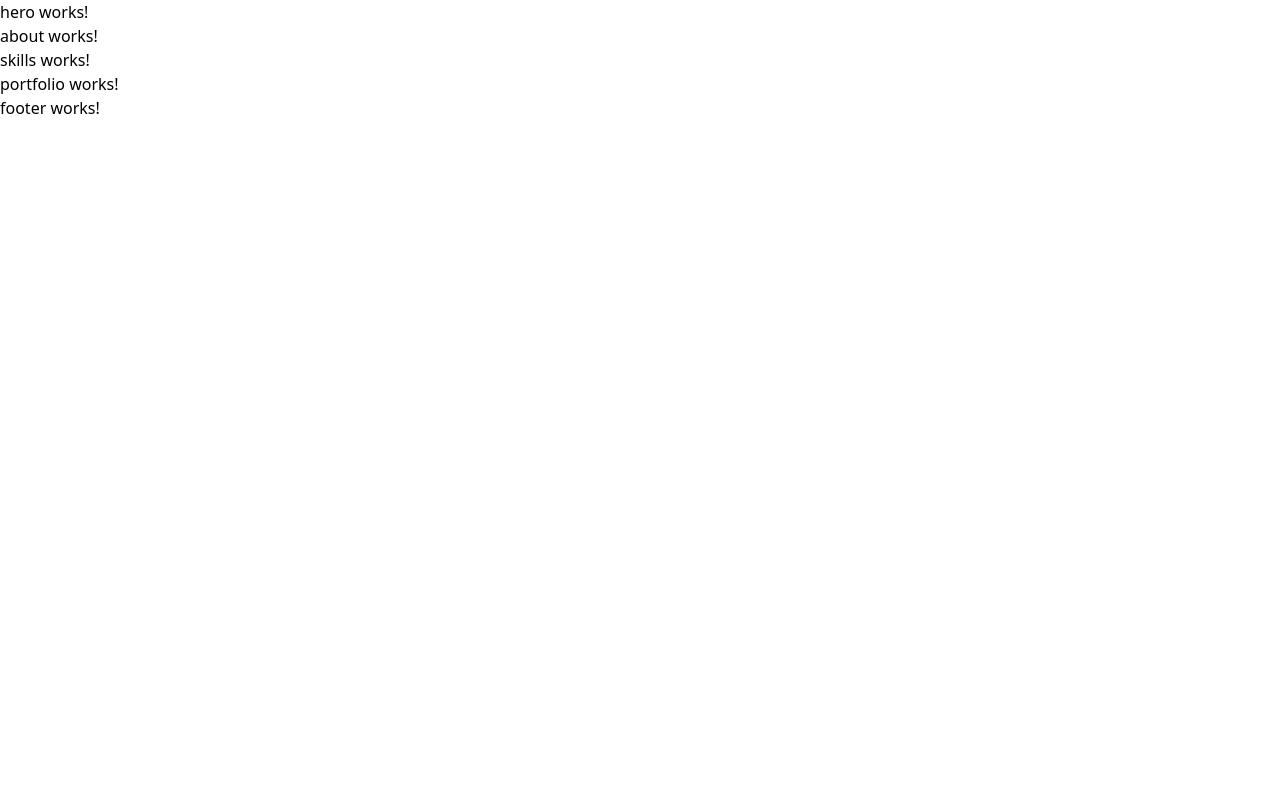
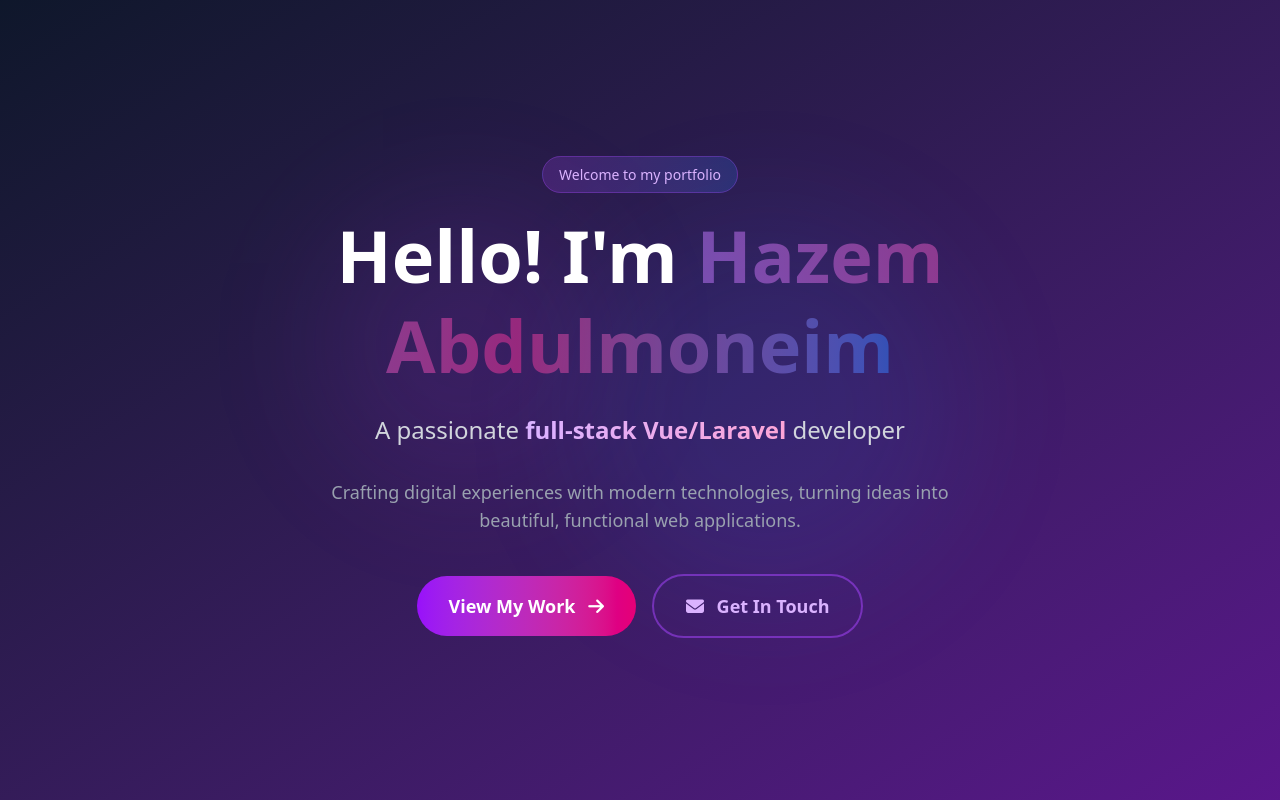
Before and after one commit to HazemPhoenix/Angular-Labs, an Angular app: page / in a window 1280 px wide. Shown: the top 800 px of the page. Built offline with nearby package versions, Linux system fonts and the light colour scheme.

Commit message:
create: finish hero section

```diff
--- a/src/app/about/about.component.html
+++ b/src/app/about/about.component.html
@@ -1 +1 @@
-<p>about works!</p>
+<div class="min-h-[100dvh] bg-purple-500"></div>
--- a/src/app/footer/footer.component.html
+++ b/src/app/footer/footer.component.html
@@ -1 +1 @@
-<p>footer works!</p>
+<div class="h-[40dvh] bg-yellow-500"></div>
--- a/src/app/hero/hero.component.html
+++ b/src/app/hero/hero.component.html
@@ -1 +1,61 @@
-<p>hero works!</p>
+<div
+  class="relative bg-gradient-to-br from-slate-900 to-purple-900 h-[100dvh] flex items-center justify-center overflow-hidden"
+>
+  <div class="absolute inset-0">
+    <div
+      class="absolute top-1/4 left-1/4 w-72 h-72 bg-purple-500/20 rounded-full blur-3xl animate-pulse"
+    ></div>
+    <div
+      class="absolute bottom-1/4 right-1/4 w-96 h-96 bg-blue-500/20 rounded-full blur-3xl animate-pulse delay-1000"
+    ></div>
+  </div>
+
+  <div class="relative z-10 text-center max-w-4xl mx-auto px-6">
+    <div class="mb-6">
+      <span
+        class="px-4 py-2 bg-gradient-to-r from-purple-500/20 to-blue-500/20 rounded-full border border-purple-500/30 text-purple-300 text-sm font-medium backdrop-blur-sm"
+      >
+        Welcome to my portfolio
+      </span>
+    </div>
+
+    <h1 class="text-5xl md:text-7xl font-bold text-white mb-6 leading-tight">
+      Hello! I'm
+      <span
+        class="bg-gradient-to-r from-purple-400 via-pink-500 to-blue-500 bg-clip-text text-transparent animate-pulse"
+      >
+        Hazem Abdulmoneim
+      </span>
+    </h1>
+
+    <p class="text-xl md:text-2xl text-gray-300 mb-8 font-light">
+      A passionate
+      <span
+        class="bg-linear-to-r from-purple-300 to-pink-300 bg-clip-text text-transparent font-semibold"
+      >
+        full-stack Vue/Laravel
+      </span>
+      developer
+    </p>
+    <p class="text-gray-400 text-lg max-w-2xl mx-auto mb-10">
+      Crafting digital experiences with modern technologies, turning ideas into
+      beautiful, functional web applications.
+    </p>
+    <div class="flex flex-col sm:flex-row gap-4 justify-center items-center">
+      <button
+        class="px-8 py-4 bg-gradient-to-r from-purple-600 to-pink-600 cursor-pointer text-white rounded-full font-semibold text-lg hover:shadow-xl hover:shadow-purple-500/25 hover:scale-105 transition-all duration-300"
+      >
+        View My Work
+        <i
+          class="fas fa-arrow-right ml-2 group-hover:translate-x-1 transition-transform duration-200"
+        ></i>
+      </button>
+      <button
+        class="px-8 py-4 border-2 border-purple-500/50 text-purple-300 rounded-full font-semibold text-lg cursor-pointer hover:bg-purple-500/10 hover:border-purple-400 transition-all duration-300"
+      >
+        <i class="fas fa-envelope mr-2"></i>
+        Get In Touch
+      </button>
+    </div>
+  </div>
+</div>
--- a/src/app/portfolio/portfolio.component.html
+++ b/src/app/portfolio/portfolio.component.html
@@ -1 +1 @@
-<p>portfolio works!</p>
+<div class="min-h-[100dvh] bg-green-600"></div>
--- a/src/app/skills/skills.component.html
+++ b/src/app/skills/skills.component.html
@@ -1 +1 @@
-<p>skills works!</p>
+<div class="min-h-[100dvh] bg-blue-500 flex items-center justify-center"></div>
--- a/src/index.html
+++ b/src/index.html
@@ -1,11 +1,18 @@
-<!doctype html>
+<!DOCTYPE html>
 <html lang="en">
   <head>
-  <meta charset="utf-8">
+    <meta charset="utf-8" />
     <title>Day1Portfolio</title>
-  <base href="/">
-  <meta name="viewport" content="width=device-width, initial-scale=1">
-  <link rel="icon" type="image/x-icon" href="favicon.ico">
+    <base href="/" />
+    <meta name="viewport" content="width=device-width, initial-scale=1" />
+    <link rel="icon" type="image/x-icon" href="favicon.ico" />
+    <link
+      rel="stylesheet"
+      href="https://cdnjs.cloudflare.com/ajax/libs/font-awesome/6.7.2/css/all.min.css"
+      integrity="sha512-Evv84Mr4kqVGRNSgIGL/F/aIDqQb7xQ2vcrdIwxfjThSH8CSR7PBEakCr51Ck+w+/U6swU2Im1vVX0SVk9ABhg=="
+      crossorigin="anonymous"
+      referrerpolicy="no-referrer"
+    />
   </head>
   <body>
     <app-root></app-root>
```
Lines whose indentation alone changed are shown as unchanged.
